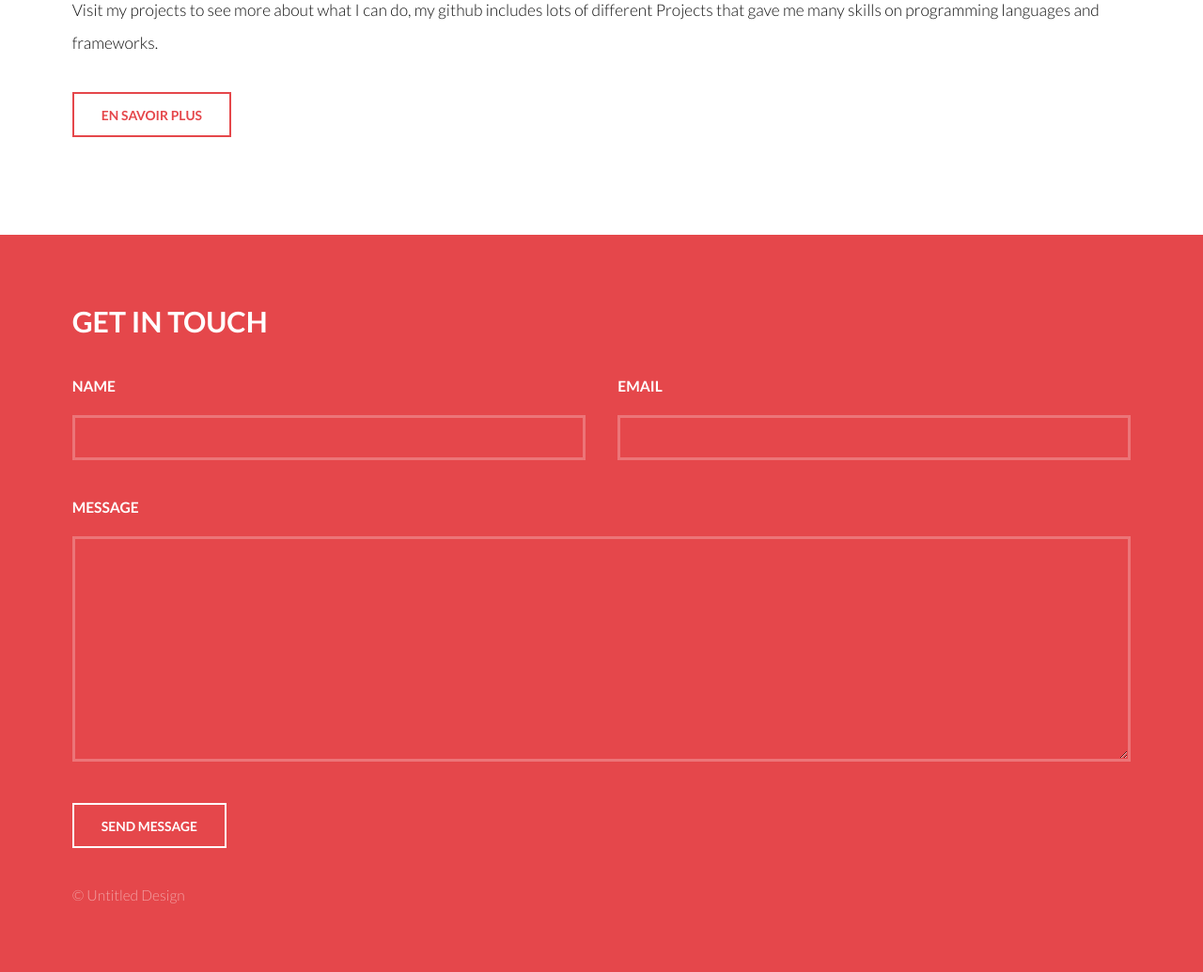
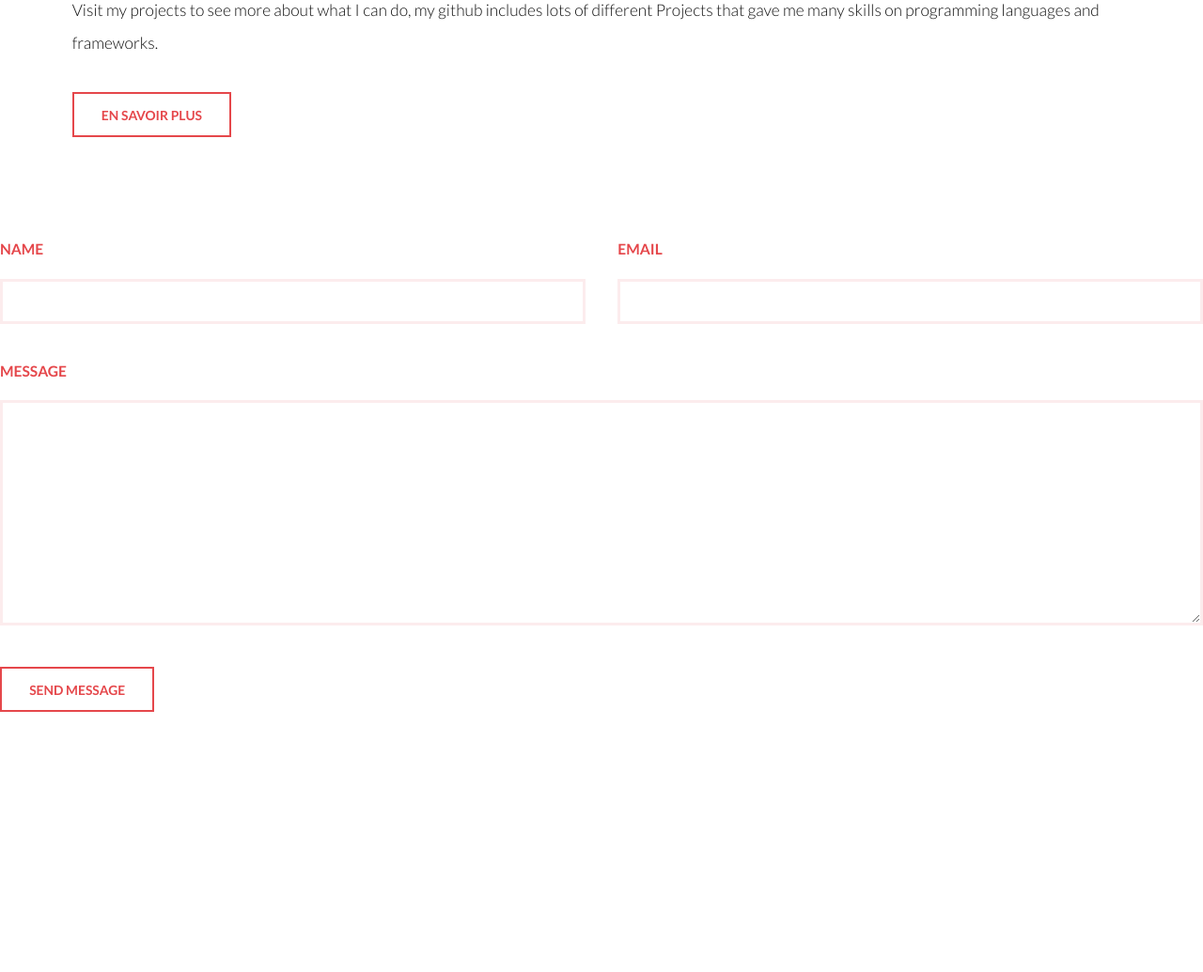
Before and after one commit to Ozomozyan/Projet_1, a Flask app: page / in a window 1280 px wide. Shown: the part 737-1772 px from the top of the page at 94% size. After the commit the page ends 1495 px from the top, so only its background shows below. Run offline with Flask 3, Linux system fonts and the light colour scheme; parts of the project's set-up code (start-up, migrations or seed data) failed here and were passed over; some libraries are stand-ins or nearby versions.

Commit message:
Design Changes

```diff
--- a/templates/partials/footer.html
+++ b/templates/partials/footer.html
@@ -1,10 +1,5 @@
 		<!-- Footer -->
-        <section id="footer">
-            <div class="inner">
-                <header>
-                    <h2>Get in Touch</h2>
-                </header>
-                <form method="post" action="#">
+        <form method="post" action="/send_message">
             <div class="field half first">
                 <label for="name">Name</label>
                 <input type="text" name="name" id="name" />
@@ -21,11 +16,7 @@
                 <li><input type="submit" value="Send Message" class="alt" /></li>
             </ul>
         </form>
-                <div class="copyright">
-                    &copy; Untitled Design
-                </div>
-            </div>
-        </section>
+
 
     <!-- Scripts -->
         <script src="assets/js/jquery.min.js"></script>
```
Lines whose indentation alone changed are shown as unchanged.
